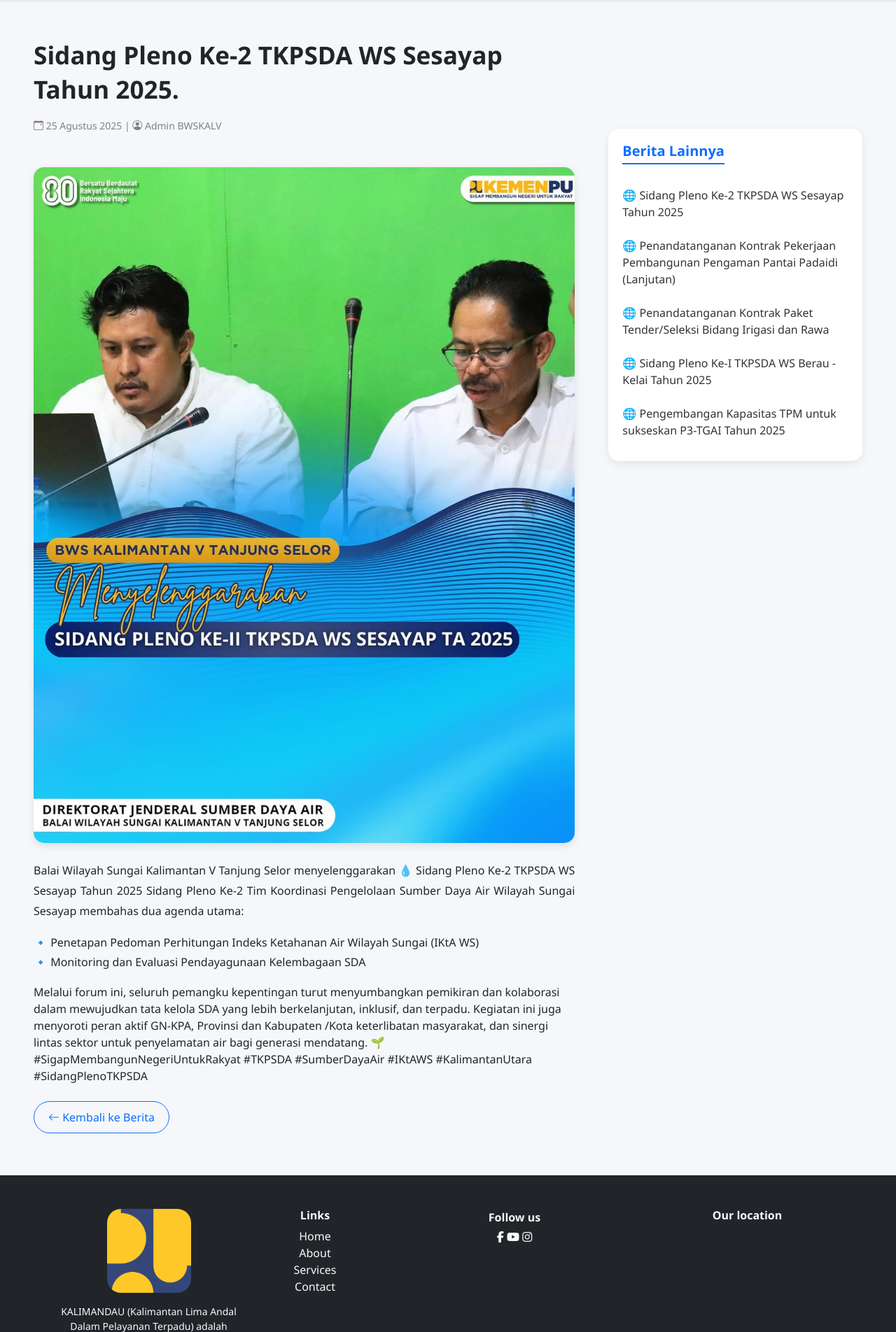
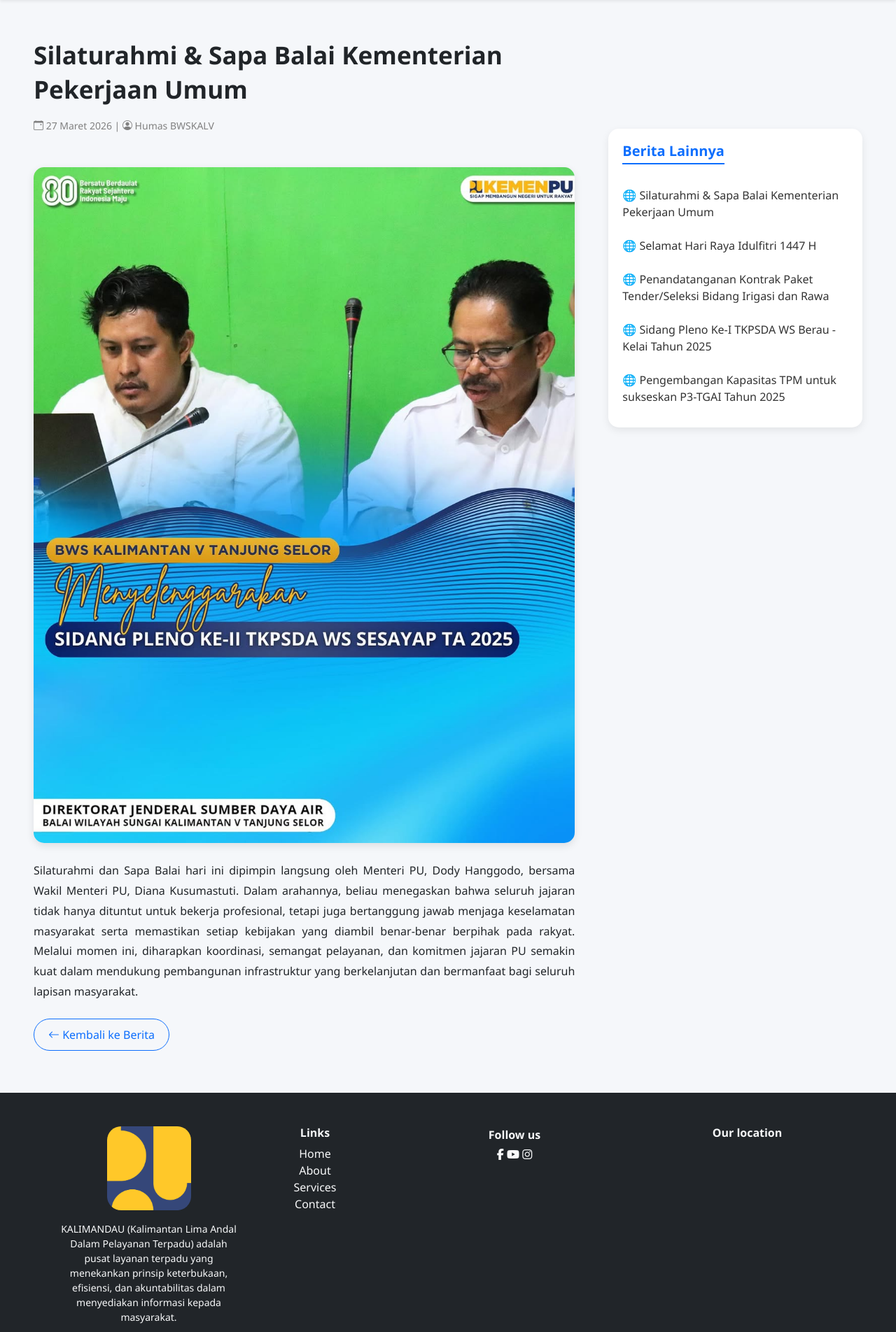
Before and after one commit to user031/bwskv, a PHP site: page /berita-1 in a window 1280 px wide. Shown: the part 66-1970 px from the top of the page at 70% size. Run offline with PHP 8.4, Linux system fonts and the light colour scheme; grey boxes are pictures that could not be loaded.

Commit message:
Update berita-1.php

```diff
--- a/berita-1.php
+++ b/berita-1.php
@@ -113,30 +113,22 @@
   <div class="row gx-5">
     <!-- Kolom Utama -->
     <div class="col-lg-8">
-      <h1 class="news-title mb-3">Sidang Pleno Ke-2 TKPSDA WS Sesayap Tahun 2025.</h1>
-      <p class="news-meta mb-4"><i class="bi bi-calendar-event"></i> 25 Agustus 2025 | <i class="bi bi-person-circle"></i> Admin BWSKALV</p>
+      <h1 class="news-title mb-3">Silaturahmi & Sapa Balai Kementerian Pekerjaan Umum</h1>
+      <p class="news-meta mb-4"><i class="bi bi-calendar-event"></i> 27 Maret 2026 | <i class="bi bi-person-circle"></i> Humas BWSKALV</p>
 
       <div class="news-content">
         <img src="uploads/img_1.jpg" alt="Berita 1">
         <p>
-          Balai Wilayah Sungai Kalimantan V Tanjung Selor menyelenggarakan 💧 Sidang Pleno Ke-2 TKPSDA WS Sesayap Tahun 2025
+Silaturahmi dan Sapa Balai hari ini dipimpin langsung oleh Menteri PU, Dody Hanggodo, bersama Wakil Menteri PU, Diana Kusumastuti.
+Dalam arahannya, beliau menegaskan bahwa seluruh jajaran tidak hanya dituntut untuk bekerja profesional, tetapi juga bertanggung jawab menjaga keselamatan masyarakat serta memastikan setiap kebijakan yang diambil benar-benar berpihak pada rakyat.
 
-          Sidang Pleno Ke-2 Tim Koordinasi Pengelolaan Sumber Daya Air Wilayah Sungai Sesayap membahas dua agenda utama:
-        </p>
-        <p>
-          🔹 Penetapan Pedoman Perhitungan Indeks Ketahanan Air Wilayah Sungai (IKtA WS)<br>
-          🔹 Monitoring dan Evaluasi Pendayagunaan Kelembagaan SDA
-        </p>
-          Melalui forum ini, seluruh pemangku kepentingan turut menyumbangkan pemikiran dan kolaborasi dalam mewujudkan tata kelola SDA yang lebih berkelanjutan, inklusif, dan terpadu.
+Melalui momen ini, diharapkan koordinasi, semangat pelayanan, dan komitmen jajaran PU semakin kuat dalam mendukung pembangunan infrastruktur yang berkelanjutan dan bermanfaat bagi seluruh lapisan masyarakat.
 
-          Kegiatan ini juga menyoroti peran aktif GN-KPA, Provinsi dan Kabupaten /Kota keterlibatan masyarakat, dan sinergi lintas sektor untuk penyelamatan air bagi generasi mendatang. 🌱
-
-          #SigapMembangunNegeriUntukRakyat #TKPSDA #SumberDayaAir #IKtAWS #KalimantanUtara #SidangPlenoTKPSDA
         </p>
       </div>
 
       <div class="mt-4">
-        <a href="bwskalimantan5/" class="btn btn-outline-primary"><i class="bi bi-arrow-left"></i> Kembali ke Berita</a>
+        <a href="index" class="btn btn-outline-primary"><i class="bi bi-arrow-left"></i> Kembali ke Berita</a>
       </div>
     </div>
 
@@ -145,11 +137,11 @@
       <div class="sidebar-card">
         <h5>Berita Lainnya</h5>
         <ul class="list-group list-group-flush">
-          <li class="list-group-item"><a href="berita-1.php">🌐 Sidang Pleno Ke-2 TKPSDA WS Sesayap Tahun 2025</a></li>
-          <li class="list-group-item"><a href="berita-2.php">🌐 Penandatanganan Kontrak Pekerjaan Pembangunan Pengaman Pantai Padaidi (Lanjutan)</a></li>
-          <li class="list-group-item"><a href="berita-3.php">🌐 Penandatanganan Kontrak Paket Tender/Seleksi Bidang Irigasi dan Rawa</a></li>
-          <li class="list-group-item"><a href="berita-4.php">🌐 Sidang Pleno Ke-I TKPSDA WS Berau - Kelai Tahun 2025</a></li>
-          <li class="list-group-item"><a href="berita-5.php">🌐 Pengembangan Kapasitas TPM untuk sukseskan P3-TGAI Tahun 2025</a></li>
+          <li class="list-group-item"><a href="berita-1">🌐 Silaturahmi & Sapa Balai Kementerian Pekerjaan Umum</a></li>
+          <li class="list-group-item"><a href="berita-2">🌐 Selamat Hari Raya Idulfitri 1447 H</a></li>
+          <li class="list-group-item"><a href="berita-3">🌐 Penandatanganan Kontrak Paket Tender/Seleksi Bidang Irigasi dan Rawa</a></li>
+          <li class="list-group-item"><a href="berita-4">🌐 Sidang Pleno Ke-I TKPSDA WS Berau - Kelai Tahun 2025</a></li>
+          <li class="list-group-item"><a href="berita-5">🌐 Pengembangan Kapasitas TPM untuk sukseskan P3-TGAI Tahun 2025</a></li>
         </ul>
       </div>
     </div>
```
